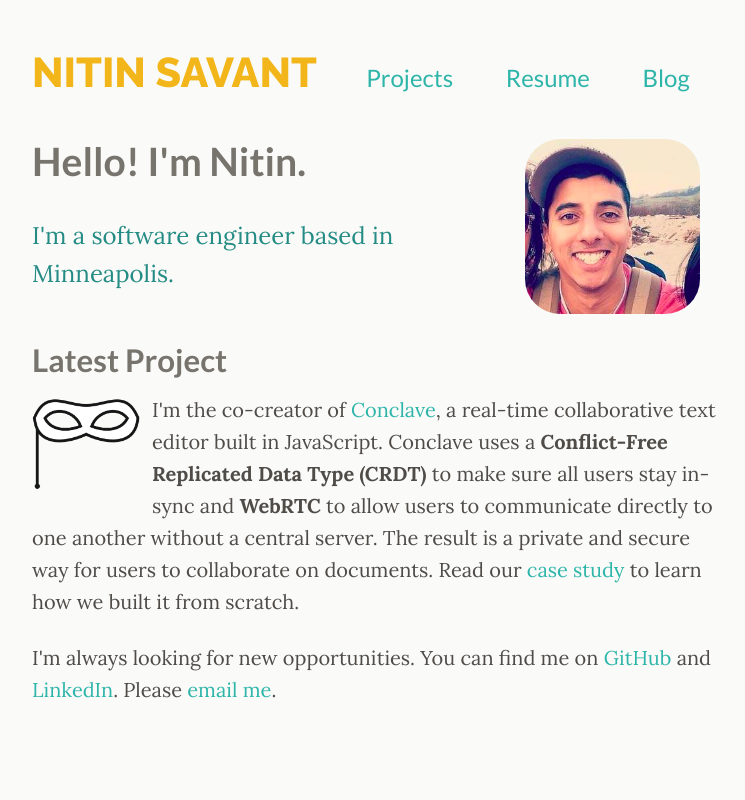
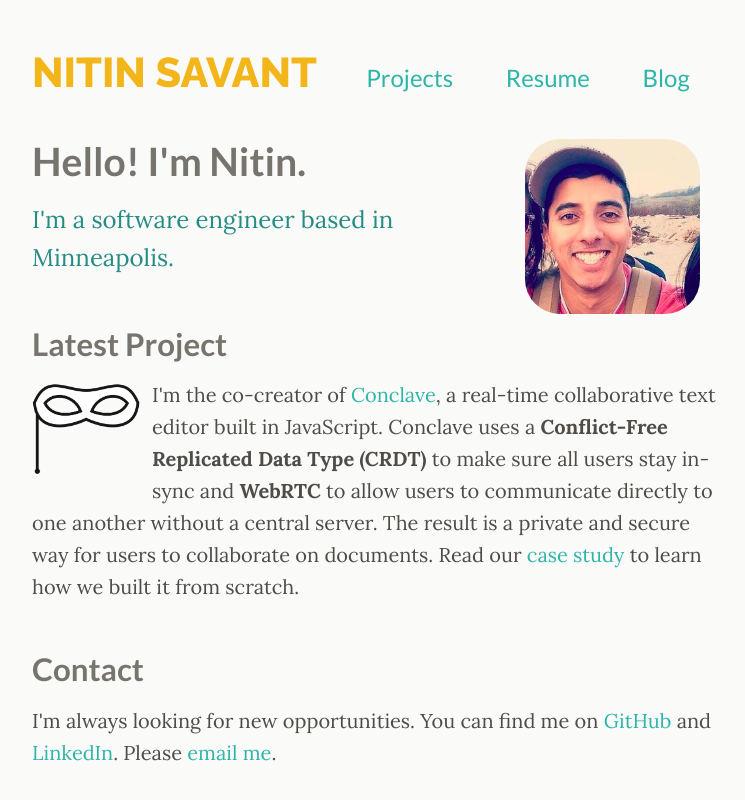
Before and after one commit to nitinsavant/nitinsavant.github.io, a Jekyll site: the page built from index.html, in a window 1280 px wide. Shown: the top 800 px of the page, without its empty margins (266-1011 px from the left). Built offline with Jekyll 4.4.1, drawn with Linux system fonts in a browser that asks for light colours.

Commit message:
Added contact section

```diff
--- a/_sass/_page.scss
+++ b/_sass/_page.scss
@@ -27,7 +27,7 @@
 @include mq-up(md) {
   .page-header,
   .post-header {
-    margin-bottom: $spacer2;
+    margin-bottom: $spacer;
   }
 
   .post-content,
@@ -39,7 +39,6 @@
 
     h2 {
       margin-top: $spacer4;
-      margin-bottom: $spacer1;
     }
 
     h3 {
--- a/index.html
+++ b/index.html
@@ -3,7 +3,7 @@ layout: page
 title: Home
 ---
 
-<article class="home">
+<article class="page-content">
   <figure class="site-profile">
       <img src="{{ site.baseurl }}/assets/img/profile-pic.png">
   </figure>
@@ -22,14 +22,13 @@ title: Home
     <img src="{{ site.baseurl }}/assets/img/conclave-mask.png">
   </figure>
 
-  <div class="page-content">
     <p>
       I'm the co-creator of <a href="http://conclave-app.herokuapp.com/" target="_blank">Conclave</a>, a real-time collaborative text editor built in JavaScript. Conclave uses a <strong>Conflict-Free Replicated Data Type (CRDT)</strong> to make sure all users stay in-sync and <strong>WebRTC</strong> to allow users to communicate directly to one another without a central server. The result is a private and secure way for users to collaborate on documents. Read our <a href="https://conclave-team.github.io/conclave-site/" target="_blank">case study</a> to learn how we built it from scratch.
     </p>
-  </div>
 </article>
 
 <footer>
+  <h2>Contact</h2>
   <p>
     I'm always looking for new opportunities. You can find me on <a target="_blank" rel="external" href="https://github.com/nitinsavant">GitHub</a> and <a target="_blank" rel="external" href="https://linkedin.com/in/nitinsavant">LinkedIn</a>. Please <a href="mailto:nitinsavant@gmail.com">email me</a>.
   </p>
```
